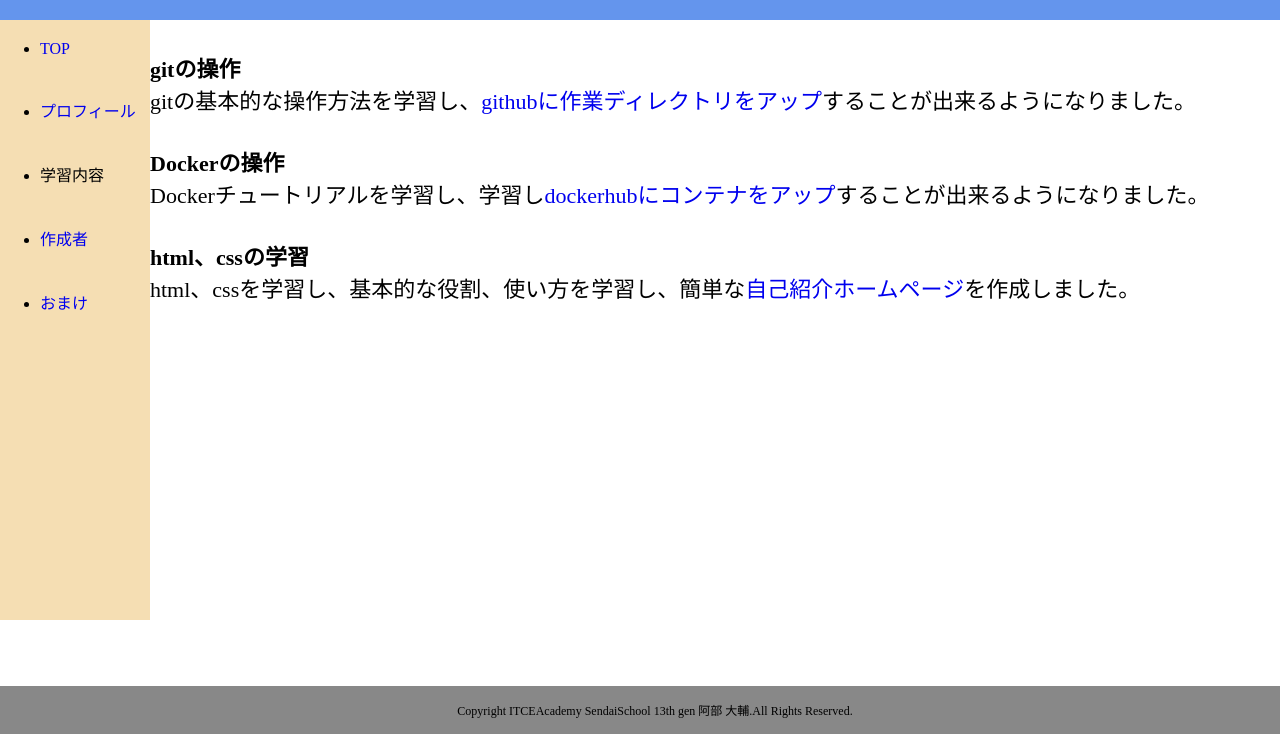
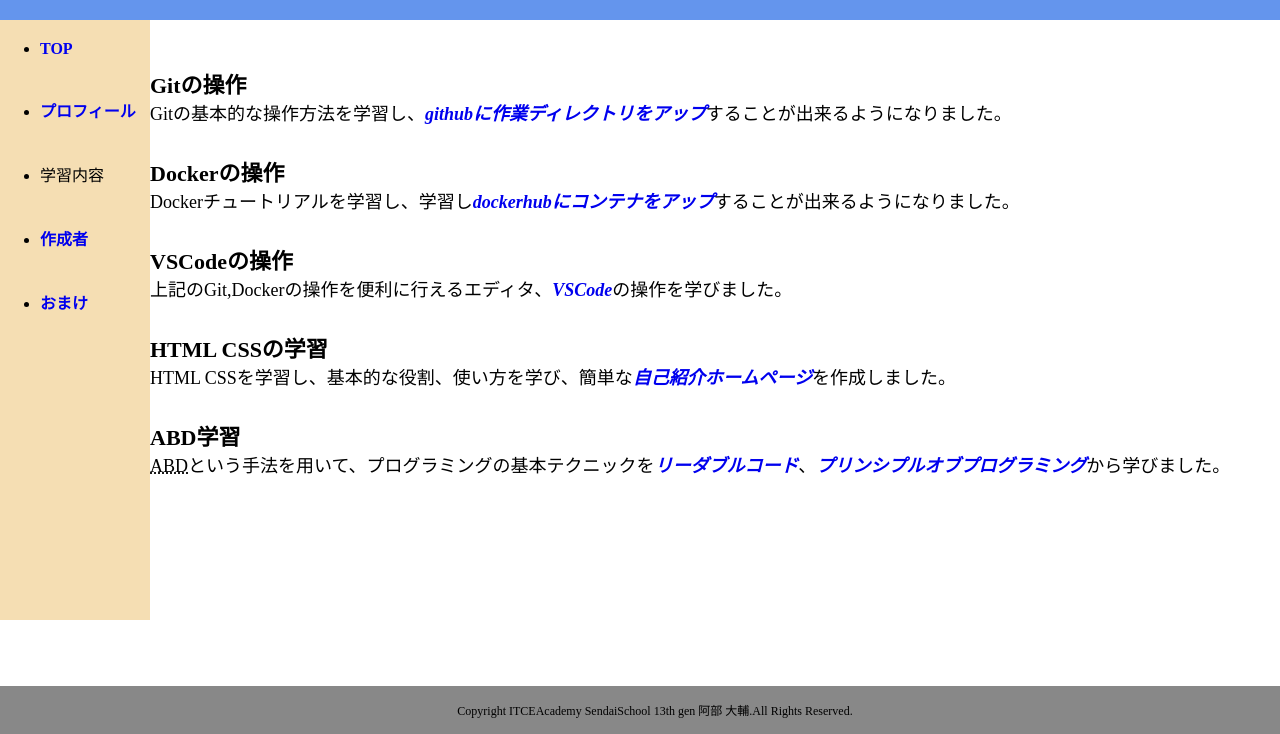
Before and after one commit to daisukeabe-0218/myhomepage_practice, a plain HTML site: page learning_content.html in a window 1280 px wide. Shown: the part 66-800 px from the top of the page. Drawn offline with Linux system fonts and the light colour scheme.

Commit message:
学習内容の記述にVSCode,ABD学習を追加しました。

```diff
--- a/learning_content.html
+++ b/learning_content.html
@@ -27,14 +27,20 @@
     <!-- プロフィールコンテンツ -->
     <main>
       <dl>
-        <dt>gitの操作</dt>
-        <dd>gitの基本的な操作方法を学習し、<a href="https://github.com/daisukeabe-0218" target="_blank">githubに作業ディレクトリをアップ</a>することが出来るようになりました。
+        <dt>Gitの操作</dt>
+        <dd>Gitの基本的な操作方法を学習し、<a href="https://github.com/daisukeabe-0218" target="_blank"><em>githubに作業ディレクトリをアップ</em></a>することが出来るようになりました。
         </dd>
         <dt>Dockerの操作</dt>
-        <dd>Dockerチュートリアルを学習し、学習し<a href="https://hub.docker.com/u/daisuke0218" target="_blank">dockerhubにコンテナをアップ</a>することが出来るようになりました。
+        <dd>Dockerチュートリアルを学習し、学習し<a href="https://hub.docker.com/u/daisuke0218" target="_blank"><em>dockerhubにコンテナをアップ</em></a>することが出来るようになりました。
         </dd>
-        <dt>html、cssの学習</dt>
-        <dd>html、cssを学習し、基本的な役割、使い方を学習し、簡単な<a href="index.html" target="_blank">自己紹介ホームページ</a>を作成しました。
+        <dt>VSCodeの操作</dt>
+        <dd>上記のGit,Dockerの操作を便利に行えるエディタ、<a href="https://azure.microsoft.com/ja-jp/products/visual-studio-code/" target="_blank"><em>VSCode</em></a>の操作を学びました。
+        </dd>
+        <dt>HTML CSSの学習</dt>
+        <dd>HTML CSSを学習し、基本的な役割、使い方を学び、簡単な<a href="index.html" target="_blank"><em>自己紹介ホームページ</em></a>を作成しました。
+        </dd>
+        <dt>ABD学習</dt>
+        <dd><abbr title="Active Book Dialogue">ABD</abbr>という手法を用いて、プログラミングの基本テクニックを<a href="https://www.oreilly.co.jp/books/9784873115658/" target="_blank"><em>リーダブルコード</em></a>、<a href="https://books.google.co.jp/books/about/%E3%83%97%E3%83%AA%E3%83%B3%E3%82%B7%E3%83%97%E3%83%AB%E3%82%AA%E3%83%96%E3%83%97%E3%83%AD%E3%82%B0%E3%83%A9%E3%83%9F.html?id=RuKoDwAAQBAJ&source=kp_book_description&redir_esc=y"><em>プリンシプルオブプログラミング</em></a>から学びました。
         </dd>
       </dl>
     </main>
--- a/styles.css
+++ b/styles.css
@@ -24,6 +24,7 @@ nav {
 
 a {
         text-decoration: none;
+        font-weight: bold;
     }
 
 a:hover {
@@ -72,7 +73,10 @@ main {
     padding-left: 20px;
 }
 
+
+
 #github_link {
+    font-weight: bold;
     text-align: center;
 
 }
@@ -97,6 +101,7 @@ table {
     border: solid 1px #fff;
     border-collapse: separate;
     border-spacing:10px 0px;
+    margin-top: 50px;
     margin-left: 300px;
 }
 
@@ -116,18 +121,19 @@ table td {
 
 dl {
     text-align: left;
-    font-size: 22px;
     border: solid 1px #fff;
     border-collapse: separate;
     border-spacing:10px 0px;
-    margin-top: 0px;
 }
 
 dl dt {
         font-weight: bold;
+        font-size: 22px;
         background-color: #fff;
         border-top:solid 30px #fff;
-
+}
+dl dd {
+    font-size: 18px;
 }
 
 /* 製作者ページ */
```
Also changed, not shown: index.html (+2 -1 lines).
